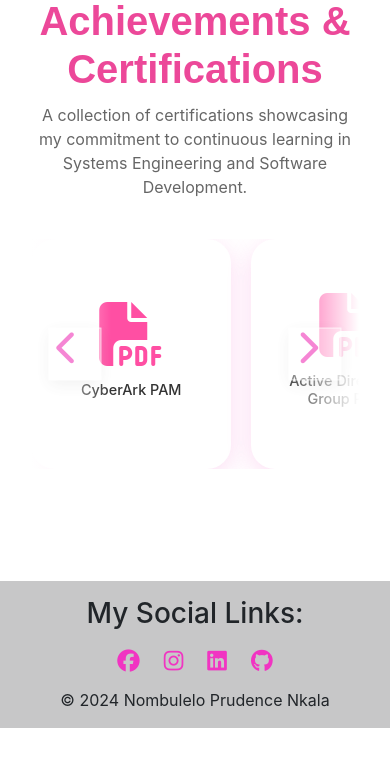
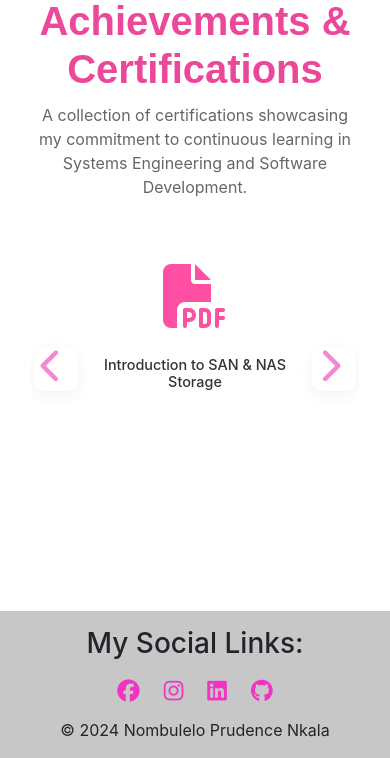
Before and after one commit to lelonkala/Nombulelo-Portfolio, a Flask app: template templates/projects.html in a window 390 px wide. Shown: the part 587-1345 px from the top of the page. Before the commit the page ends 1315 px from the top, so only its background shows below. Run offline with Flask 3, Linux system fonts and the light colour scheme; the template is opened without the code that fills it, so the values that code supplies are empty; some libraries are stand-ins or nearby versions.

Commit message:
Carousel is now responsive. first better version

```diff
--- a/static/css/carousel.css
+++ b/static/css/carousel.css
@@ -27,12 +27,14 @@
 .certificate-carousel {
     display: flex;
     gap: 20px;
-    width: max-content;
-    cursor: grab;
-    overflow-x: auto;
-    scrollbar-width: none;
-    -ms-overflow-style: none;
-    scroll-behavior: smooth;
+   overflow-x: auto;
+   scroll-snap-type: x mandatory;
+   justify-content: flex-start;
+   padding: 0 ;
+   align-items: flex-end;
+   scroll-behavior: smooth;
+   scrollbar-width: none;
+   -ms-overflow-style: none;
 }
 .certificate-carousel::-webkit-scrollbar{
     display:none;
@@ -73,21 +75,32 @@
 
 
 .certificate-card {
-    flex: 0 0 280px;
-    min-height: 230px;
-
+    flex: 0 0 300px;
+    width: 300px;
+    min-width:280px;
+    max-width: 280px;
+    height: 260px;
     background: white;
     border-radius: 24px;
-
+    display: flex;
+    scroll-snap-align: center;
+    justify-content: center;
+    text-align: center;
+    border-radius: 24px;
     padding: 25px;
-
-    display: flex;
-    justify-content: center;
-    align-items: center;
-
+    box-sizing: border-box;
     box-shadow: 0 6px 25px rgba(241,83,194,0.2);
 
     transition: all 0.4s ease;
+}
+.carousel-btn {
+    position: absolute;
+    top: 50%;
+    transform: translayeY(-50%);
+    width: 40px;
+    height: 40px;
+    border: none;
+    border-radius: 10px;
 }
 .carousel-btn:hover{
 
@@ -97,6 +110,7 @@
 
 
 }
+
 .carousel-btn i {
     font-size: 2rem;
     width: fit-content;
@@ -121,6 +135,7 @@
 .certificate-card a {
     text-decoration: none;
     color: inherit;
+     width: 100%;
 }
 
 .certificate-card i {
@@ -132,6 +147,11 @@
 .certificate-card h3 {
     font-size: 1rem;
     color: #333;
+    min-height: 60px;
+    display: flex;
+    align-items: center;
+    text-align: center;
+    justify-content: center;
 }
 .carousel-wrapper::before,
 .carousel-wrapper::after {
@@ -163,11 +183,30 @@
 }
 
 @media (max-width: 480px){
-
-    .certificate-card{
-        flex: 0 0 200px;
+    .carousel-wrapper{
+        overflow: hidden;
+        padding: 0 50px;
     }
 
+    .certificate-carousel {
+        justify-content: center;
+    }
+
+    .carousel-wrapper::before,
+    .carousel-wrapper::after{
+        display: none;
+    }
+    .certificate-card{
+        flex: 0 0 100%;
+        min-width: 280px;
+        margin: 0 auto;
+    }
+    .carousel-btn.prev{
+        left: 5px;
+    }
+    .carousel-btn.next{
+        right: 5px;
+    }
     .certificate-card img{
         height: 140px;
     }
@@ -176,3 +215,12 @@
         font-size: 0.9rem;
     }
 }
+
+@media (max-width: 768px){
+
+    .certificate-card{
+        flex: 0 0 calc(50% - 10px);
+        min-width: calc(50% -10%);
+    }
+
+}
--- a/templates/carousel.html
+++ b/templates/carousel.html
@@ -46,50 +46,11 @@
             </div>
 
             <div class="certificate-card">
-                <a href="{{ url_for('static', filename='Certificates/Windows Server Administration.pdf') }}">
+                <a href="{{ url_for('static', filename='Certificates/Windows Server 2022 Administration.pdf') }}">
                     <i class="fas fa-file-pdf"></i>
                     <h3>Windows Server 2022 Administration</h3>
                 </a>
             </div>
-
-            <!-- Duplicate cards for infinite effect -->
-
-            <div class="certificate-card">
-                 <a href="{{ url_for('static', filename='Certificates/PAM CyberArk.pdf') }}">
-                    <i class="fas fa-file-pdf"></i>
-                    <h3>CyberArk PAM</h3>
-                </a>
-            </div>
-
-            <div class="certificate-card">
-                  <a href="{{ url_for('static', filename='Certificates/PAM CyberArk.pdf') }}">
-                    <i class="fas fa-file-pdf"></i>
-                    <h3>Active Directory & Group Policy</h3>
-                </a>
-            </div>
-
-            <div class="certificate-card">
-                  <a href="{{ url_for('static', filename='Certificates/PAM CyberArk.pdf') }}">
-                    <i class="fas fa-file-pdf"></i>
-                    <h3>Introduction to SAN & NAS Storage</h3>
-                </a>
-            </div>
-
-            <div class="certificate-card">
-                  <a href="{{ url_for('static', filename='Certificates/PAM CyberArk.pdf') }}">
-                    <i class="fas fa-file-pdf"></i>
-                    <h3>Dell EMC</h3>
-                </a>
-            </div>
-
-            <div class="certificate-card">
-                 <a href="{{ url_for('static', filename='Certificates/Windows Server 2022 Administration.pdf') }}">
-                    <i class="fas fa-file-pdf"></i>
-                    <h3>Windows Server 2022 Administration</h3>
-                </a>
-            </div>
-
-        </div>
 
         <!-- Next Button -->
         <button class="carousel-btn next" id="nextBtn">
```
Also changed, not shown: static/javascript/carousel.js (+34 -49 lines).
